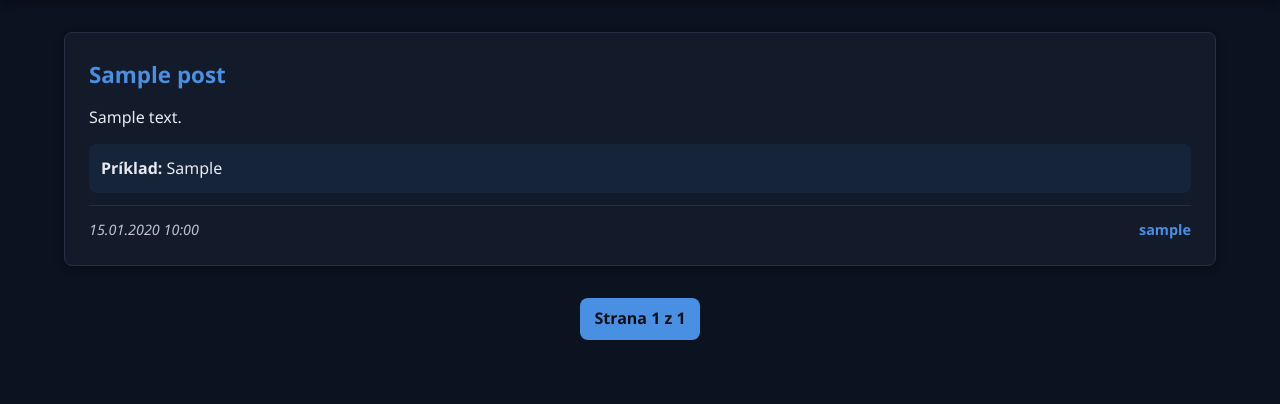
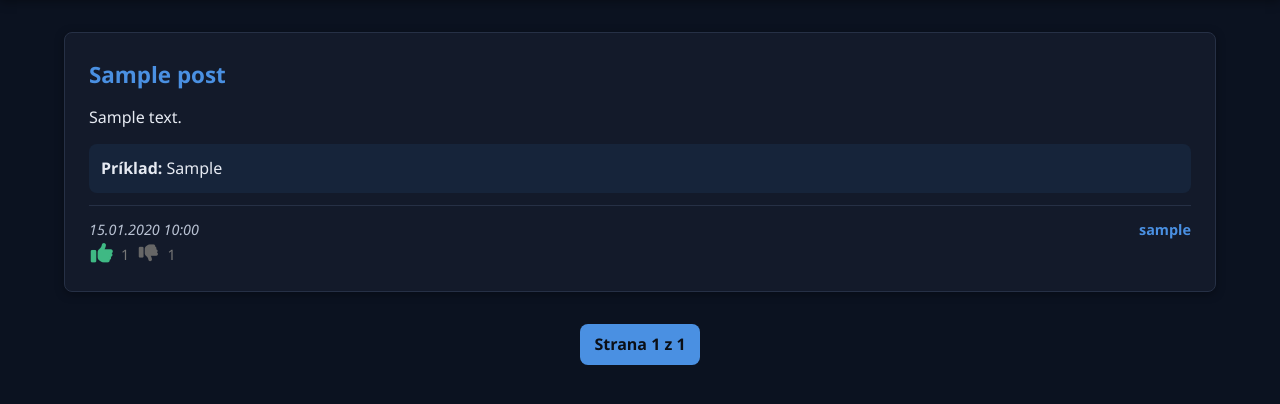
Before and after one commit to Hamlob/urbandictionary_be, a Django app: page /posts/ in a window 1280 px wide. Shown: the part 73-477 px from the top of the page. Run offline with Django 5.2, Linux system fonts and the light colour scheme; a user stored in the database is signed in; tables that the repository leaves empty hold one stand-in row (values such as "Sample post"); parts of the project's set-up code (start-up, migrations or seed data) failed here and were passed over.

Commit message:
Feature/likes (#1)
* include like/dislike functionality

* handle users that are not logged in

* fix aria-pressed and include styling to like buttons

* add unit tests

```diff
--- a/project/posts/models.py
+++ b/project/posts/models.py
@@ -13,11 +13,20 @@ class Post(models.Model):
     publish_date = models.DateTimeField("date published")
     author = models.ForeignKey(User, on_delete=models.CASCADE)
 
-    upvotes = models.PositiveIntegerField(default=0)
-    downvotes = models.PositiveIntegerField(default=0)
+    like_count = models.PositiveIntegerField(default=0)
+    dislike_count = models.PositiveIntegerField(default=0)
 
     def __str__(self):
         return self.post_title
+
+class Reaction(models.Model):
+    class ReactionType(models.TextChoices):
+        LIKE = "like"
+        DISLIKE = "dislike"
+
+    user = models.ForeignKey(User, on_delete=models.CASCADE)
+    post = models.ForeignKey(Post, on_delete=models.CASCADE, related_name='votes')
+    type = models.CharField(max_length=8, choices=ReactionType.choices)
 
 class PostUnverified(models.Model):
     post_title = models.CharField(max_length = 255)
--- a/project/posts/templates/feed.html
+++ b/project/posts/templates/feed.html
@@ -4,7 +4,7 @@
     {% if page_obj %}
     <div class="posts-grid">
         {% for post in page_obj %}
-        <article class="post-card">
+        <article class="post-card" data-post-id="{{ post.id }}">
             <h2 class="post-title">{{ post.post_title }}</h2>
             <p class="post-text">{{ post.post_text }}</p>
             {% if post.post_example %}
@@ -12,10 +12,37 @@
                 <strong>Príklad:</strong> {{ post.post_example }}
             </div>
             {% endif %}
+
             <div class="post-meta">
                 <span class="post-date">{{ post.publish_date|date:"d.m.Y H:i" }}</span>
                 <span class="post-author">{{ post.author }}</span>
             </div>
+
+            {% with user_reaction=post.user_reaction %}
+            <div class="post-reactions">
+                <button
+                    class="reaction-button like-button"
+                    data-type="like"
+                    aria-pressed="{% if user_reaction == 'like' %}true{% else %}false{% endif %}"
+                >
+                    <i class="fa-solid fa-thumbs-up"></i>
+                 </button>
+                <span class="reaction-count like-count">
+                    {{ post.like_count }}
+                </span>
+
+                <button
+                    class="reaction-button dislike-button"
+                    data-type="dislike"
+                    aria-pressed="{% if user_reaction == 'dislike' %}true{% else %}false{% endif %}"
+                >
+                    <i class="fa-solid fa-thumbs-down"></i>
+                </button>
+                <span class="reaction-count dislike-count">
+                    {{ post.dislike_count }}
+                </span>
+            </div>
+            {% endwith %}
         </article>
         {% endfor %}
     </div>
@@ -46,4 +73,7 @@
     {% endif %}
 </div>
 
+{% load static %}
+<script src="{% static 'js/reaction.js' %}"></script>
+
 {% include "footer.html" %}
--- a/project/posts/templates/header.html
+++ b/project/posts/templates/header.html
@@ -7,6 +7,7 @@
     <title>{% block title %}Domov{% endblock %}</title>
     {% load static %}
     <link rel="stylesheet" href="{% static 'css/style.css' %}">
+    <link rel="stylesheet" href="https://cdnjs.cloudflare.com/ajax/libs/font-awesome/6.5.0/css/all.min.css">
 </head>
 
 <body>
--- a/project/posts/urls.py
+++ b/project/posts/urls.py
@@ -16,4 +16,5 @@ urlpatterns = [
     path('change_password/', views.change_password, name = 'change_password'),
     path('user_posts/', views.user_posts, name = 'user_posts'),
     path('search/', views.search, name = 'search'),
+    path('<int:post_id>/react/', views.toggle_reaction, name='toggle_reaction')
 ]
--- a/project/posts/views.py
+++ b/project/posts/views.py
@@ -1,5 +1,5 @@
-from django.shortcuts import render, redirect
-from django.http import HttpResponse
+from django.shortcuts import render, redirect, get_object_or_404
+from django.http import HttpResponse, HttpResponseNotAllowed, HttpResponseBadRequest, JsonResponse
 from django.contrib import messages
 from django.contrib.auth import authenticate, login as auth_login, logout as auth_logout, update_session_auth_hash
 from django.contrib.auth.forms import PasswordChangeForm
@@ -9,6 +9,9 @@ from django.core.paginator import Paginator
 from django.contrib.postgres.search import SearchQuery, SearchRank, SearchVector
 from django.core.mail import send_mail
 from django.conf import settings
+from django.db import transaction, models
+
+import json
 
 from uuid import uuid4
 from random import randint
@@ -21,7 +24,6 @@ POSTS_PER_PAGE = 10
 
 #TODO:
 #likes
-#email verification for registration
 
 def _display_posts_paginated(request, posts):
     """
@@ -30,6 +32,17 @@ def _display_posts_paginated(request, posts):
     paginator = Paginator(posts, POSTS_PER_PAGE)                    #paginator objects that handles serving objects on multiple pages
     page_num = request.GET.get("page")
     page_obj = paginator.get_page(page_num)             #retrieves only the posts for the given page
+
+    # handle user reactions to posts for both logged in and anonymous users
+    user_reactions = {}
+
+    if request.user.is_authenticated:
+        post_ids = [p.id for p in page_obj.object_list]
+        for reaction in Reaction.objects.filter(post_id__in=post_ids, user=request.user):
+            user_reactions[reaction.post_id] = reaction.type #like, dislake or none
+
+    for post in page_obj.object_list:
+        post.user_reaction = user_reactions.get(post.id, 'none')
 
     return render(request, 'feed.html', {'page_obj': page_obj})
 
@@ -84,7 +97,7 @@ def login(request):
                 else:
                     form.add_error(None, "Invalid username or password")
         else:
-            return HttpResponse("invalid form")
+            return HttpResponseBadRequest("Invalid form")
     else:
         form = UserLoginForm()
 
@@ -196,7 +209,7 @@ def verify_user(request, token: str):
         messages.success(request, 'Ucet bol vytvoreny.')
         return redirect('login')
     else:
-        return HttpResponse("Neplatny odkaz")
+        return HttpResponseBadRequest("Neplatny odkaz")
 
 
 def _create_post_authenticated(request):
@@ -265,9 +278,9 @@ def _create_post_guest(request):
                 return redirect_home()
 
             else:
-                return HttpResponse("Nepodarilo sa poslat email pre overenie.")
+                return HttpResponse("Nepodarilo sa poslat email pre overenie.", status=503)
         else:
-            return HttpResponse("invalid form")
+            return HttpResponseBadRequest("invalid form")
 
     else:
         form = CreatePostFormGuest()
@@ -300,7 +313,7 @@ def verify_post(request, token: str):
 
         return redirect_home()
     else:
-        return HttpResponse("Neplatny odkaz")
+        return HttpResponseBadRequest("Neplatny odkaz")
 
 
 def search(request):
@@ -314,4 +327,64 @@ def search(request):
             .order_by("-rank")
         return _display_posts_paginated(request, search_results)
     else:
-        return HttpResponse('Invalid request type for search')
+        return HttpResponseNotAllowed(['GET'])
+
+@login_required(login_url='/posts/login/')
+def toggle_reaction(request, post_id):
+    if request.method != 'POST':
+        return HttpResponseNotAllowed(['POST'])
+
+    post = get_object_or_404(Post, id=post_id)
+    try:
+        payload = json.loads(request.body.decode("utf-8"))
+    except json.JSONDecodeError:
+        return HttpResponseBadRequest('Invalid JSON')
+    type = payload.get('type')     #like or dislike
+    if type not in (Reaction.ReactionType.LIKE, Reaction.ReactionType.DISLIKE):
+        return HttpResponseBadRequest('Invalid reaction type.')
+
+    with transaction.atomic():
+        # user reaction to the post already exists
+        try:
+            reaction = Reaction.objects.select_for_update().get(user=request.user, post=post)
+
+            # case for removing an existing reaction (e.g. clicking a like on liked post)
+            if reaction.type == type:
+                reaction.delete()
+                # update post reaction counter
+                if type == Reaction.ReactionType.LIKE:
+                    post.like_count -= 1
+                else:
+                    post.dislike_count -= 1
+                state = 'none'  # user has no reaction to the post
+
+            # switching from like to dislike or vice versa case
+            else:
+                reaction.type = type
+                reaction.save(update_fields=['type'])
+                if type == Reaction.ReactionType.LIKE:
+                    post.like_count += 1
+                    post.dislike_count -= 1
+                else:
+                    post.dislike_count += 1
+                    post.like_count -= 1
+                state = type
+
+        except Reaction.DoesNotExist:
+            Reaction.objects.create(user=request.user, post=post, type=type)
+            if type == Reaction.ReactionType.LIKE:
+                post.like_count += 1
+            else:
+                post.dislike_count += 1
+            state = type
+
+        finally:
+            post.save()
+
+    post.refresh_from_db(fields=['like_count', 'dislike_count'])
+    return JsonResponse({
+        'state': state,     # 'like', 'dislike', 'none'
+        'likes': post.like_count,
+        'dislikes': post.dislike_count,
+        'post_id': post_id
+    })
--- a/project/static/css/style.css
+++ b/project/static/css/style.css
@@ -598,3 +598,48 @@ body {
         padding: 0.75rem;
     }
 }
+
+/* Reaction buttons */
+.post-reactions {
+    display: flex;
+    align-items: center;
+    gap: 0.4rem;
+    font-size: 1.2rem;
+}
+
+/* Base button style */
+.reaction-button {
+    background: none;
+    border: none;
+    padding: 0.2rem;
+    cursor: pointer;
+    color: #666;
+    display: flex;
+    align-items: center;
+    font-size: 1.2rem;
+    transition: color 0.15s ease, transform 0.1s ease;
+}
+
+
+/* Hover state */
+.reaction-button:hover {
+    color: #b3aeae;
+    transform: scale(1.1);
+}
+
+/* Active (aria-pressed="true") state */
+.reaction-button[aria-pressed="true"] {
+    color: var(--success); /* main highlight color */
+    transform: scale(1.15);
+}
+
+/* Optional: different color when dislike is active */
+.dislike-button[aria-pressed="true"] {
+    color: var(--danger);;
+}
+
+/* Reaction counts */
+.reaction-count {
+    font-size: 0.9rem;
+    color: #777;
+}
```
Also changed, not shown: project/static/js/reaction.js (added, +69 -0 lines), project/tests/test_views.py (+62 -9 lines), project/posts/migrations/0004_rename_downvotes_post_dislike_count_and_more.py (added).
